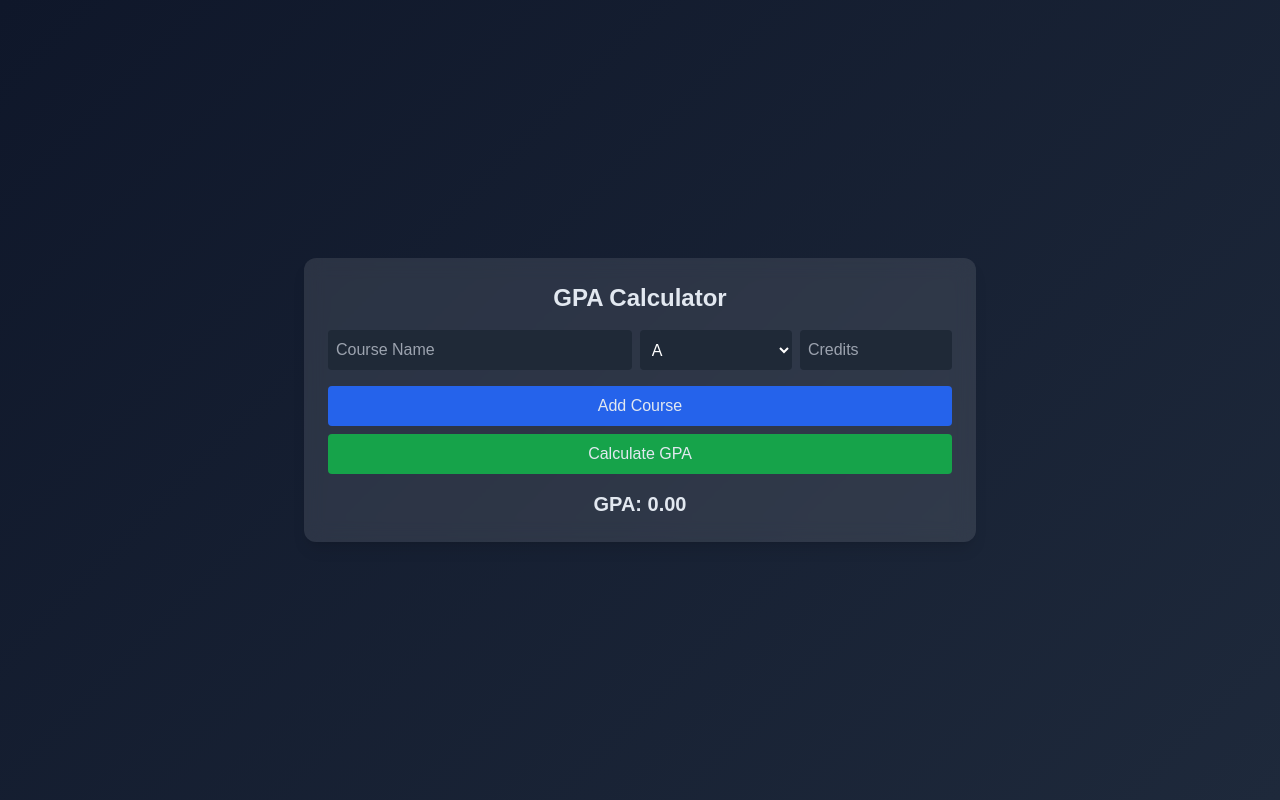
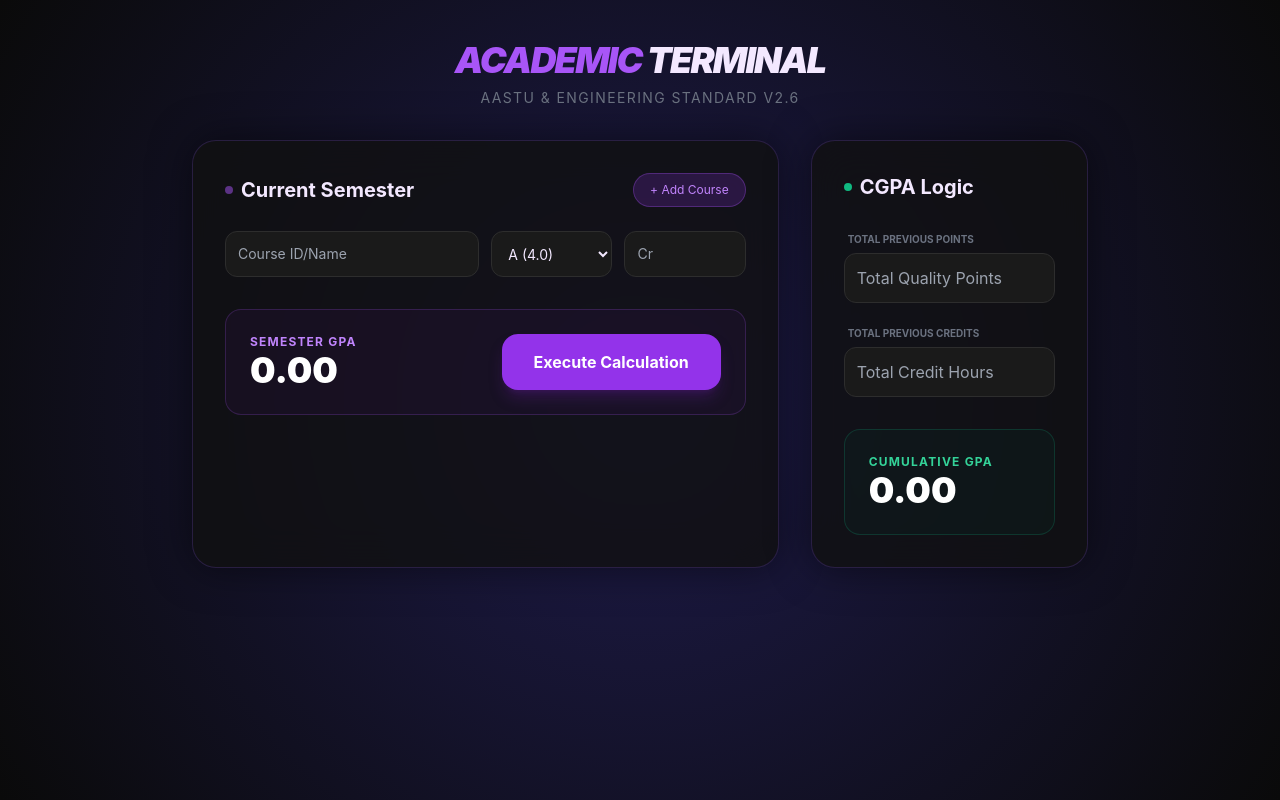
Before and after one commit to MohsinHabibmsk/GPA-Calculator, a plain HTML site: page index.html in a window 1280 px wide. Drawn offline with nearby package versions, Linux system fonts and the light colour scheme.

Commit message:
Update index.html

```diff
--- a/index.html
+++ b/index.html
@@ -3,93 +3,162 @@
 <head>
     <meta charset="UTF-8">
     <meta name="viewport" content="width=device-width, initial-scale=1.0">
-    <title> GPA Calculator</title>
+    <title>Academic Performance Terminal</title>
     <script src="https://cdn.tailwindcss.com"></script>
     <style>
+        :root {
+            --bg: #0a0a0a;
+            --card: #111111;
+            --primary: #8b5cf6;
+            --accent: #10b981;
+        }
         body {
-            background: linear-gradient(135deg, #0f172a, #1e293b);
-            color: #e2e8f0;
-            font-family: Arial, sans-serif;
+            background-color: var(--bg);
+            background-image: radial-gradient(circle at 50% 50%, #1e1b4b 0%, #0a0a0a 100%);
+            color: #f3e8ff;
+            font-family: 'Inter', sans-serif;
         }
-        .glass {
-            background: rgba(255, 255, 255, 0.1);
-            backdrop-filter: blur(10px);
-            border-radius: 12px;
-            padding: 20px;
+        .glass-card {
+            background: rgba(17, 17, 17, 0.8);
+            backdrop-filter: blur(20px);
+            border: 1px solid rgba(139, 92, 246, 0.2);
+            box-shadow: 0 0 40px rgba(0, 0, 0, 0.5);
         }
-        @media (max-width: 640px) {
-            .glass {
-                width: 90%;
-                padding: 15px;
-            }
-            .flex {
-                flex-direction: column;
-                gap: 8px;
-            }
-            .w-1/2, .w-1/4 {
-                width: 100%;
-            }
+        input, select {
+            background: #1a1a1a !important;
+            border: 1px solid #2d2d2d !important;
+            transition: all 0.3s ease;
+        }
+        input:focus, select:focus {
+            border-color: var(--primary) !important;
+            box-shadow: 0 0 10px rgba(139, 92, 246, 0.3);
+            outline: none;
         }
     </style>
 </head>
-<body class="flex justify-center items-center min-h-screen">
-    <div class="glass w-full max-w-2xl p-6 shadow-lg">
-        <h2 class="text-2xl font-bold text-center mb-4"> GPA Calculator</h2>
-        <div id="courses" class="space-y-4">
-            <div class="flex space-x-2">
-                <input type="text" placeholder="Course Name" class="w-1/2 p-2 rounded bg-gray-800 text-white">
-                <select class="w-1/4 p-2 rounded bg-gray-800 text-white">
-                    <option value="4.0">A</option>
-                    <option value="3.75">A-</option>
-                    <option value="3.5">B+</option>
-                    <option value="3.0">B</option>
-                    <option value="2.75">B-</option>
-                    <option value="2.5">C+</option>
-                    <option value="2.0">C</option>
-                    <option value="1.5">C-</option>
-                    <option value="1.0">D</option>
-                    <option value="0.0">F</option>
-                </select>
-                <input type="number" placeholder="Credits" class="w-1/4 p-2 rounded bg-gray-800 text-white">
+<body class="min-h-screen py-10 px-4">
+    <div class="max-w-4xl mx-auto space-y-8">
+        <div class="text-center">
+            <h1 class="text-4xl font-black tracking-tighter uppercase italic">
+                <span class="text-purple-500">Academic</span> Terminal
+            </h1>
+            <p class="text-gray-500 text-sm mt-2 uppercase tracking-widest">AASTU & Engineering Standard v2.6</p>
+        </div>
+
+        <div class="grid grid-cols-1 lg:grid-cols-3 gap-8">
+            <div class="lg:col-span-2 glass-card rounded-3xl p-8">
+                <div class="flex items-center justify-between mb-6">
+                    <h2 class="text-xl font-bold flex items-center gap-2">
+                        <span class="w-2 h-2 bg-purple-500 rounded-full animate-pulse"></span>
+                        Current Semester
+                    </h2>
+                    <button onclick="addCourse()" class="text-xs bg-purple-600/20 text-purple-400 px-4 py-2 rounded-full border border-purple-500/30 hover:bg-purple-600 hover:text-white transition">
+                        + Add Course
+                    </button>
+                </div>
+
+                <div id="courses" class="space-y-3">
+                    <div class="grid grid-cols-12 gap-3 course-row">
+                        <input type="text" placeholder="Course ID/Name" class="col-span-6 p-3 rounded-xl text-sm">
+                        <select class="col-span-3 p-3 rounded-xl text-sm">
+                            <option value="4.0">A (4.0)</option>
+                            <option value="3.75">A- (3.75)</option>
+                            <option value="3.5">B+ (3.5)</option>
+                            <option value="3.0">B (3.0)</option>
+                            <option value="2.75">B- (2.75)</option>
+                            <option value="2.5">C+ (2.5)</option>
+                            <option value="2.0">C (2.0)</option>
+                            <option value="1.0">D (1.0)</option>
+                            <option value="0.0">F (0.0)</option>
+                        </select>
+                        <input type="number" placeholder="Cr" class="col-span-3 p-3 rounded-xl text-sm">
+                    </div>
+                </div>
+
+                <div class="mt-8 p-6 bg-purple-900/10 border border-purple-500/20 rounded-2xl flex justify-between items-center">
+                    <div>
+                        <p class="text-xs text-purple-400 uppercase font-bold tracking-widest">Semester GPA</p>
+                        <h3 id="gpa" class="text-4xl font-black text-white">0.00</h3>
+                    </div>
+                    <button onclick="calculateGPA()" class="bg-purple-600 hover:bg-purple-500 text-white font-bold py-4 px-8 rounded-2xl shadow-lg shadow-purple-900/40 transition">
+                        Execute Calculation
+                    </button>
+                </div>
+            </div>
+
+            <div class="glass-card rounded-3xl p-8 flex flex-col justify-between">
+                <div>
+                    <h2 class="text-xl font-bold mb-6 flex items-center gap-2">
+                        <span class="w-2 h-2 bg-emerald-500 rounded-full"></span>
+                        CGPA Logic
+                    </h2>
+                    <div class="space-y-4">
+                        <div>
+                            <label class="text-[10px] uppercase font-bold text-gray-500 ml-1">Total Previous Points</label>
+                            <input type="number" id="prevPoints" placeholder="Total Quality Points" class="w-full p-3 rounded-xl mt-1">
+                        </div>
+                        <div>
+                            <label class="text-[10px] uppercase font-bold text-gray-500 ml-1">Total Previous Credits</label>
+                            <input type="number" id="prevCr" placeholder="Total Credit Hours" class="w-full p-3 rounded-xl mt-1">
+                        </div>
+                    </div>
+                </div>
+
+                <div class="mt-8 p-6 bg-emerald-900/10 border border-emerald-500/20 rounded-2xl">
+                    <p class="text-xs text-emerald-400 uppercase font-bold tracking-widest">Cumulative GPA</p>
+                    <h3 id="cgpa" class="text-4xl font-black text-white">0.00</h3>
+                </div>
             </div>
         </div>
-        <button onclick="addCourse()" class="mt-4 w-full bg-blue-600 hover:bg-blue-700 p-2 rounded">Add Course</button>
-        <button onclick="calculateGPA()" class="mt-2 w-full bg-green-600 hover:bg-green-700 p-2 rounded">Calculate GPA</button>
-        <h3 class="text-xl font-semibold text-center mt-4">GPA: <span id="gpa">0.00</span></h3>
     </div>
 
     <script>
         function addCourse() {
-            const courseDiv = document.createElement('div');
-            courseDiv.classList.add('flex', 'space-x-2');
-            courseDiv.innerHTML = `
-                <input type="text" placeholder="Course Name" class="w-1/2 p-2 rounded bg-gray-800 text-white">
-                <select class="w-1/4 p-2 rounded bg-gray-800 text-white">
-                    <option value="4.0">A</option>
-                    <option value="3.75">A-</option>
-                    <option value="3.5">B+</option>
-                    <option value="3.0">B</option>
-                    <option value="2.75">B-</option>
-                    <option value="2.5">C+</option>
-                    <option value="2.0">C</option>
-                    <option value="1.75">C-</option>
-                    <option value="1.0">D</option>
-                    <option value="0.0">F</option>
+            const container = document.getElementById('courses');
+            const row = document.createElement('div');
+            row.className = 'grid grid-cols-12 gap-3 course-row opacity-0 translate-y-2 transition-all duration-300';
+            row.innerHTML = `
+                <input type="text" placeholder="Course ID/Name" class="col-span-6 p-3 rounded-xl text-sm">
+                <select class="col-span-3 p-3 rounded-xl text-sm">
+                    <option value="4.0">A (4.0)</option>
+                    <option value="3.75">A- (3.75)</option>
+                    <option value="3.5">B+ (3.5)</option>
+                    <option value="3.0">B (3.0)</option>
+                    <option value="2.75">B- (2.75)</option>
+                    <option value="2.5">C+ (2.5)</option>
+                    <option value="2.0">C (2.0)</option>
+                    <option value="1.0">D (1.0)</option>
+                    <option value="0.0">F (0.0)</option>
                 </select>
-                <input type="number" placeholder="Credits" class="w-1/4 p-2 rounded bg-gray-800 text-white">
+                <input type="number" placeholder="Cr" class="col-span-3 p-3 rounded-xl text-sm">
             `;
-            document.getElementById('courses').appendChild(courseDiv);
+            container.appendChild(row);
+            setTimeout(() => {
+                row.classList.remove('opacity-0', 'translate-y-2');
+            }, 10);
         }
 
         function calculateGPA() {
-            let totalPoints = 0, totalCredits = 0;
-            document.querySelectorAll('#courses > div').forEach(row => {
-                let grade = parseFloat(row.children[1].value) || 0;
-                let credits = parseFloat(row.children[2].value) || 0;
-                totalPoints += grade * credits;
-                totalCredits += credits;
+            let currentPoints = 0, currentCr = 0;
+
+            document.querySelectorAll('.course-row').forEach(row => {
+                const grade = parseFloat(row.children[1].value) || 0;
+                const cr = parseFloat(row.children[2].value) || 0;
+                currentPoints += grade * cr;
+                currentCr += cr;
             });
-            document.getElementById('gpa').innerText = totalCredits ? (totalPoints / totalCredits).toFixed(2) : '0.00';
+
+            const semGPA = currentCr ? (currentPoints / currentCr).toFixed(2) : '0.00';
+            document.getElementById('gpa').innerText = semGPA;
+
+            // CGPA Calculation
+            const prevPoints = parseFloat(document.getElementById('prevPoints').value) || 0;
+            const prevCr = parseFloat(document.getElementById('prevCr').value) || 0;
+
+            const totalPoints = prevPoints + currentPoints;
+            const totalCr = prevCr + currentCr;
+
+            document.getElementById('cgpa').innerText = totalCr ? (totalPoints / totalCr).toFixed(2) : semGPA;
         }
     </script>
 </body>
```
